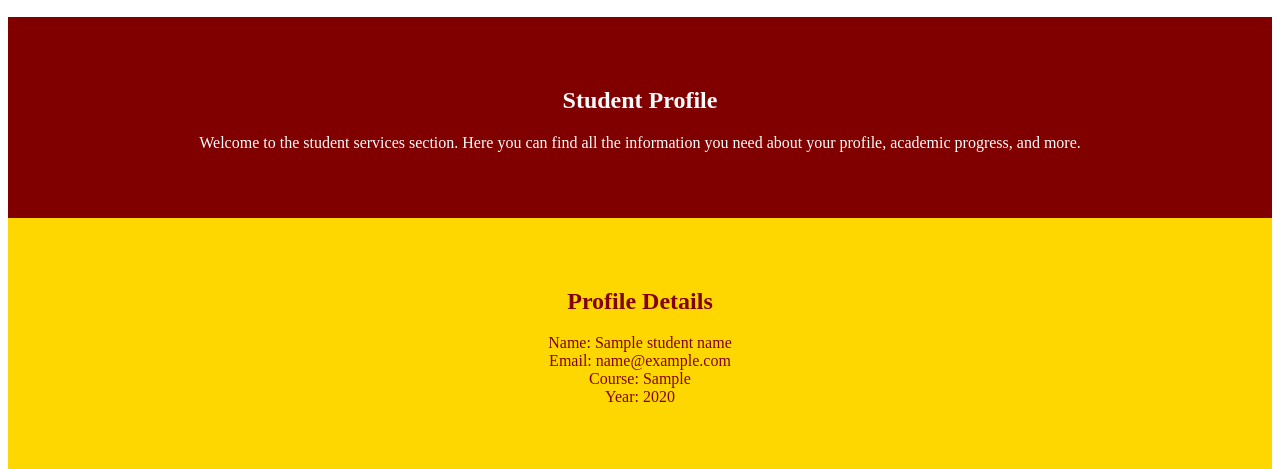
After one commit to asherpaquit/StudentDatabaseManagement, a Django app: template student_database_management/sdm/templates/sdm/studentservice.html in a window 1280 px wide. The commit adds this page. Shown: the part 433-902 px from the top of the page. Run offline with Django 5.2, Linux system fonts and the light colour scheme; the template is opened without the code that fills it: most values are stand-ins (such as "Sample title", 1, 10 or a date in 2020).

Commit message:
added something good

```diff
--- a/student_database_management/sdm/static/sdm/style.css
+++ b/student_database_management/sdm/static/sdm/style.css
@@ -100,3 +100,19 @@
     padding: 20px;
     border-radius: 10px;
 }
+
+.section {
+    width: 50%%;
+    padding: 50px;
+    text-align: center;
+}
+
+.maroon-bg {
+    background-color: maroon;
+    color: white;
+}
+
+.gold-bg {
+    background-color: gold;
+    color: maroon;
+}
--- a/student_database_management/sdm/templates/sdm/home.html
+++ b/student_database_management/sdm/templates/sdm/home.html
@@ -14,7 +14,7 @@
             <th><a href="{% url 'aboutus' %}">About Us</a></th>
             <th>Academics</th>
             <th>Admission</th>
-            <th>Student Services</th>
+            <th><a href="{% url 'studentservice' %}">Student Services</a></th>
             <th><a href="{% url 'logout' %}">Logout</a></th>
         </tr>
     </table>
@@ -36,6 +36,7 @@
     <h1 class="description">Welcome, Guest!</h1>
     {% endif %}
 </section>
+<br>
 
 
     <section class="banner-section description2" id="banner2">
--- /dev/null
+++ b/student_database_management/sdm/templates/sdm/studentservice.html
@@ -0,0 +1,68 @@
+<!DOCTYPE html>
+<html>
+<head>
+    <title>Student Services</title>
+    {% load static %}
+    <link rel="stylesheet" href="{% static 'sdm/style.css' %}">
+</head>
+<body>
+    <table class="navbar">
+        <tr>
+            <th><button class="enroll_button">Enroll Now</button></th>
+            <th><a href="{% url 'home' %}">Home</a></th>
+            <th><a href="{% url 'aboutus' %}">About Us</a></th>
+            <th>Academics</th>
+            <th>Admission</th>
+            <th>Student Services</th>
+            <th><a href="{% url 'logout' %}">Logout</a></th>
+        </tr>
+    </table>
+
+
+
+    <section class="logo-background">
+        <div class="logo-container">
+            <img src="{% static 'sdm/images/logo.png' %}" class="logo">
+        </div>
+        <h1 class="description addpad">Student Services</h1>
+        {% if student_name %}
+        <h1 class="description">Hi {{ student_name }}!</h1>  <!-- Changed from student_email to student_name -->
+        {% else %}
+        <h1 class="description">Welcome, Guest!</h1>
+        {% endif %}
+    </section>
+    <br>
+
+    <section class="section maroon-bg">
+        <h2 class="description">Student Profile</h2>
+        <div class="description">
+            <p>
+                Welcome to the student services section. Here you can find all the information you need about your profile, academic progress, and more.
+            </p>
+        </div>
+    </section>
+
+
+    <section class="section gold-bg">
+        <h2 class="description">Profile Details</h2>
+        <div class="description">
+            <p>
+                Name: {{ student_name }}<br>
+                Email: {{ student_email }}<br>
+                Course: {{ student_course }}<br>
+                Year: {{ student_year }}
+            </p>
+        </div>
+    </section>
+
+    <section class="banner-section description2" id="banner2">
+        <div class="banner">
+            <img src="{% static 'sdm/images/banner2.jpg' %}" alt="Banner 2">
+            <h1>Achieve Your Dreams with Us</h1>
+        </div>
+    </section>
+
+
+
+</body>
+</html>
--- a/student_database_management/sdm/urls.py
+++ b/student_database_management/sdm/urls.py
@@ -12,12 +12,13 @@
 # ]
 
 from django.urls import path
-from .views import register_student, login_student, home_view, logout_view, aboutus
+from .views import register_student, login_student, home_view, aboutus, studentservice
 
 urlpatterns = [
     path('register/', register_student, name='register'),
     path('login/', login_student, name='login'),
     path('home/', home_view, name='home'),
-    path('logout/', logout_view, name='logout'),  # Use the custom logout view
+    path('logout/', login_student, name='logout'),  # Use the custom logout view
     path('aboutus/',aboutus, name='aboutus'),
+    path('studentservice/',studentservice, name='studentservice'),
 ]
```
Also changed, not shown: student_database_management/SDM/views.py (+7 -4 lines), student_database_management/sdm/templates/sdm/aboutus.html (+32 -26 lines), student_database_management/db.sqlite3.
